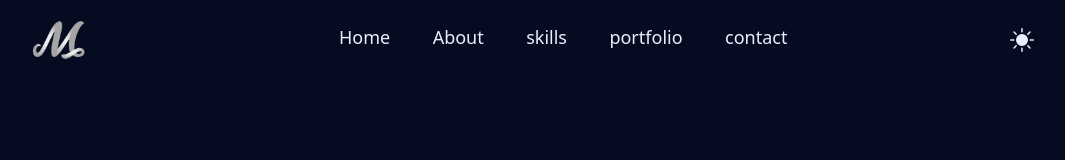
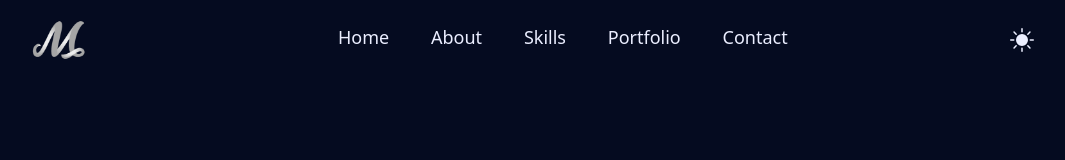
Before and after one commit to mahdimirzakhanii/resume, a React (Vite) app: page / in a window 1280 px wide. Shown: the top 160 px of the page, without its empty margins (98-1163 px from the left). Built offline with nearby package versions, Linux system fonts and the light colour scheme; the HTML template or start-up script is replaced by a standard one.

Commit message:
fix bug in navbar

```diff
--- a/src/Components/Home.jsx
+++ b/src/Components/Home.jsx
@@ -1,15 +1,15 @@
 import Header from "./Header.jsx";
 import About from "./About.jsx";
-import Skils from "./Skils.jsx";
 import Portfolio from "./Portfolio.jsx";
 import Footer from "./Footer.jsx";
+import Skills from "./Skills.jsx";
 
 const Home = () => {
   return (
     <div>
       <Header />
       <About />
-      <Skils />
+      <Skills />
       <Portfolio />
       <Footer />
     </div>
--- a/src/Components/Nav.jsx
+++ b/src/Components/Nav.jsx
@@ -75,7 +75,7 @@ const Nav = ({ toggleDarkMode }) => {
                   to="header"
                   spy={true}
                   smooth={true}
-                  offset={-100}
+                  offset={-200}
                   duration={1000}
                   className="text-lg dark:md:text-primary dark:hover:text-secondary text-tertiary link-hover cursor-pointer"
                   onClick={() => {
@@ -105,14 +105,14 @@ const Nav = ({ toggleDarkMode }) => {
                   to="skills"
                   spy={true}
                   smooth={true}
-                  offset={-150}
+                  offset={-200}
                   duration={1000}
                   className="text-lg  dark:md:text-primary dark:hover:text-secondary text-tertiary link-hover cursor-pointer"
                   onClick={() => {
                     if (window.innerWidth < 768) setShow(false);
                   }}
                 >
-                  skills
+                  Skills
                 </Link>
               </li>
               <li>
@@ -120,7 +120,7 @@ const Nav = ({ toggleDarkMode }) => {
                   to="portfolio"
                   spy={true}
                   smooth={true}
-                  offset={-150}
+                  offset={-200}
                   duration={1000}
                   className="text-lg  dark:md:text-primary dark:hover:text-secondary text-tertiary link-hover cursor-pointer"
                   activeClass=" text-secondary"
@@ -128,7 +128,7 @@ const Nav = ({ toggleDarkMode }) => {
                     if (window.innerWidth < 768) setShow(false);
                   }}
                 >
-                  portfolio
+                  Portfolio
                 </Link>
               </li>
               <li>
@@ -136,21 +136,20 @@ const Nav = ({ toggleDarkMode }) => {
                   to="footer"
                   spy={true}
                   smooth={true}
-                  offset={-100}
+                  offset={-200}
                   duration={1000}
                   className="text-lg dark:md:text-primary dark:hover:text-secondary text-tertiary link-hover cursor-pointer"
                   onClick={() => {
                     if (window.innerWidth < 768) setShow(false);
                   }}
                 >
-                  contact
+                  Contact
                 </Link>
               </li>
             </ul>
           </div>
         )}
       </div>
-
       <div className="theme w-2/12 flex justify-center relative right-10 lg:right-0">
         {theme ? (
           <BsSunFill
--- a/src/Components/Skils.jsx
+++ b/src/Components/Skills.jsx
@@ -1,7 +1,7 @@
 import { Flat } from "@alptugidin/react-circular-progress-bar";
 
-function Skils() {
-  const skils = [
+function Skills() {
+  const skills = [
     {
       name: "JavaScript",
       progress: 40,
@@ -40,7 +40,7 @@ function Skils() {
   ];
 
   return (
-    <div className=" my-32 lg:my-64 relative z-20">
+    <div className="skills my-32 lg:my-64 relative z-20">
       <h1 className="title dark:text-primary text-tertiary text-2xl md:text-3xl text-center relative flex w-fit mx-auto">
         Skills
       </h1>
@@ -51,7 +51,7 @@ function Skils() {
         data-aos-delay="500"
         data-aos-offset="0"
       >
-        {skils?.map((item, index) => (
+        {skills?.map((item, index) => (
           <div
             key={index}
             className="flex justify-center relative w-6/12 md:w-5/12 lg:w-4/12 h-40 lg:h-56 my-11 lg:my-8 "
@@ -92,4 +92,4 @@ function Skils() {
   );
 }
 
-export default Skils;
+export default Skills;
```
